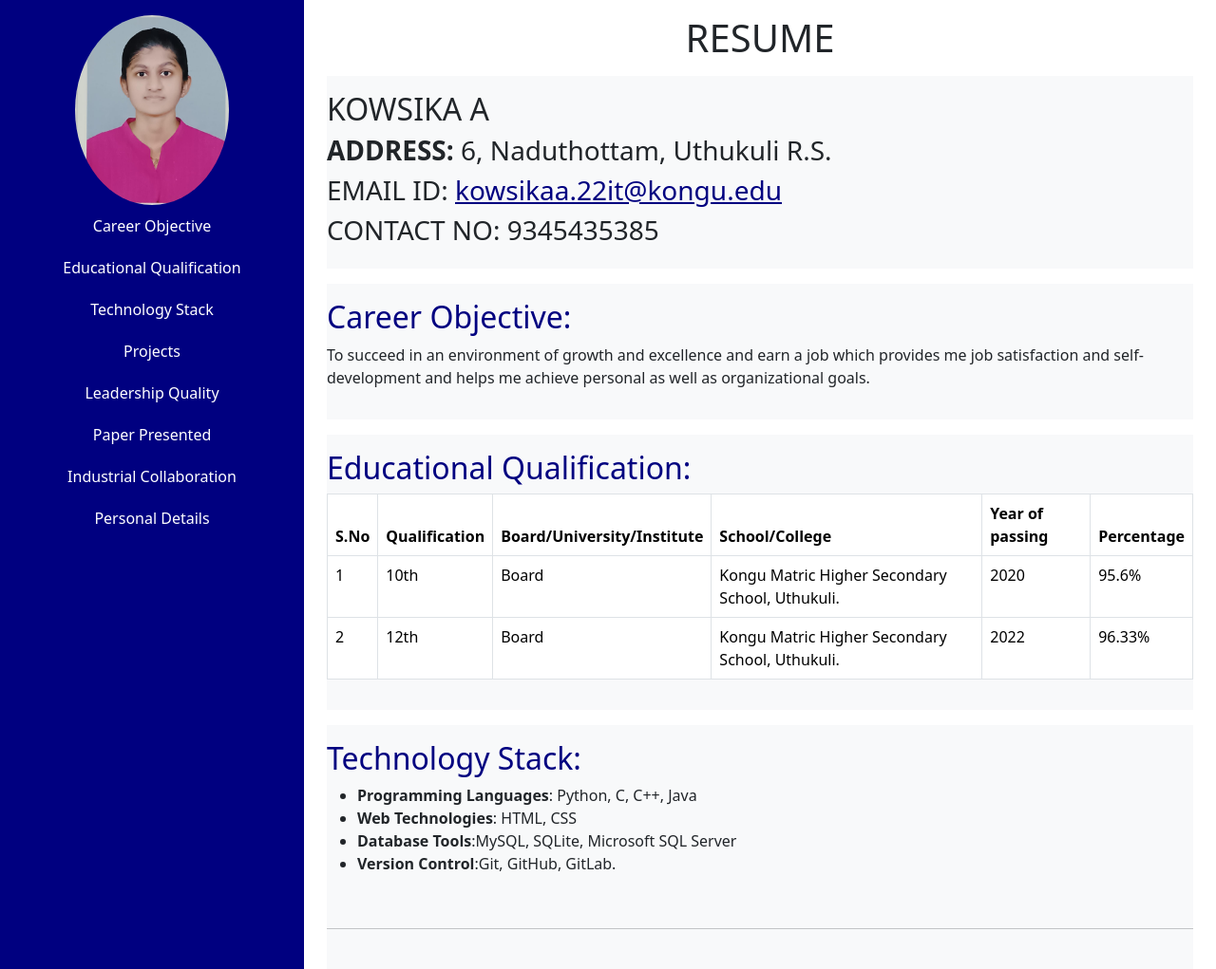
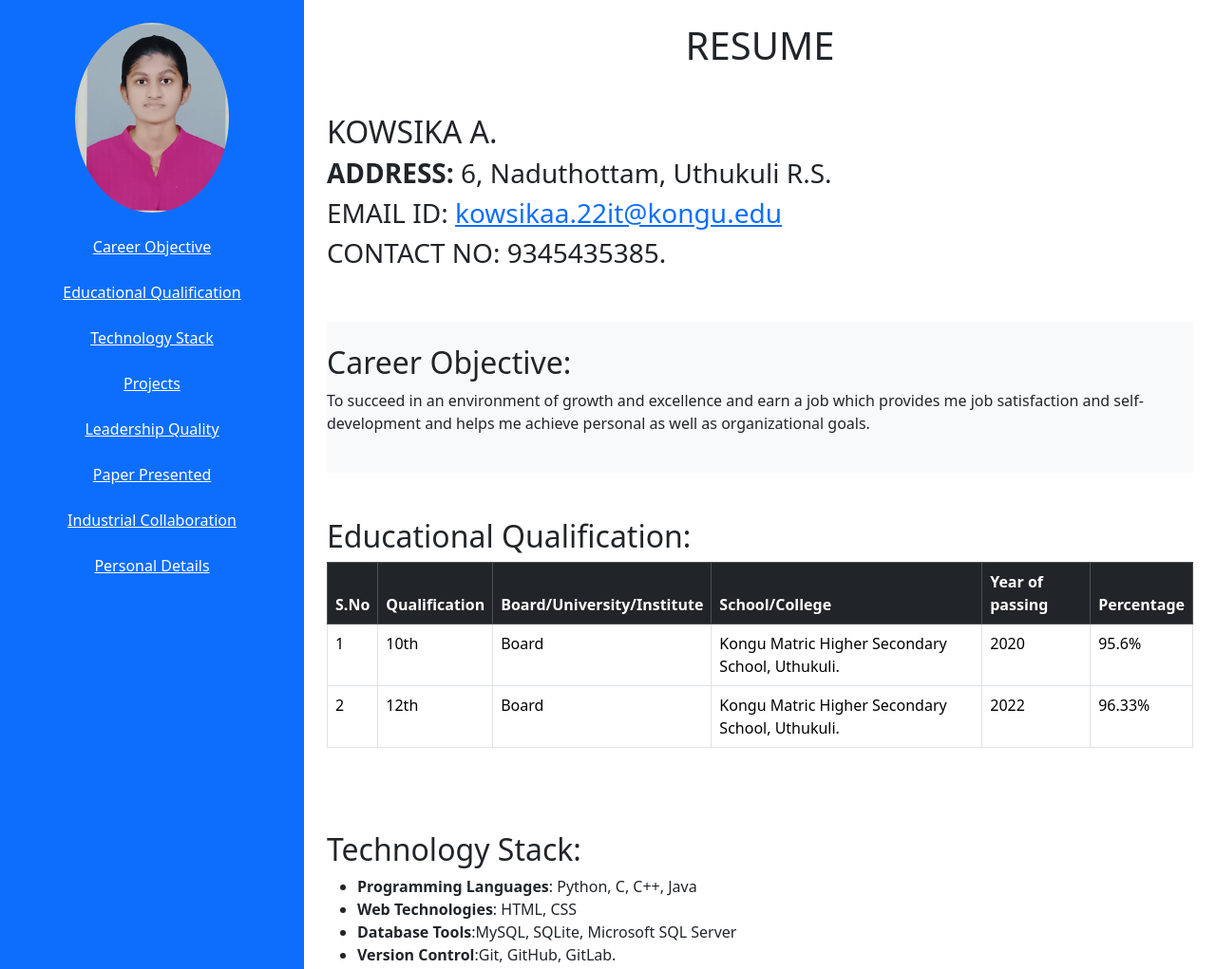
Before and after one commit to kowsika-arumugamm/PORTFOLIO-USING-BOOTSTRAP, a plain HTML site: page index.html in a window 1280 px wide. Shown: the top 1021 px of the page at 95% size. Drawn offline with nearby package versions, Linux system fonts and the light colour scheme; files whose address does not match are found by name.

Commit message:
Update index.html

```diff
--- a/index.html
+++ b/index.html
@@ -6,83 +6,31 @@
     <title>RESUME</title>
     <link href="https://cdn.jsdelivr.net/npm/bootstrap@5.3.3/dist/css/bootstrap.min.css" rel="stylesheet" integrity="sha384-QWTKZyjpPEjISv5WaRU9OFeRpok6YctnYmDr5pNlyT2bRjXh0JMhjY6hW+ALEwIH" crossorigin="anonymous">
     <script src="https://cdn.jsdelivr.net/npm/bootstrap@5.3.3/dist/js/bootstrap.bundle.min.js" integrity="sha384-YvpcrYf0tY3lHB60NNkmXc5s9fDVZLESaAA55NDzOxhy9GkcIdslK1eN7N6jIeHz" crossorigin="anonymous"></script>
-
 <style>
-        .bg-navy {
-            background-color: navy;
-            color: #fff;
+        .fixed-column {
+            height: calc(100vh - 56px); /* Adjust based on your header height */
+            overflow-y: auto;
         }
-
-        .bg-light-gray {
-            background-color: #f8f9fa;
-        }
-
-        .bg-light {
-            background-color: #f8f9fa;
-        }
-
-        .text-center {
-            text-align: center;
-        }
-
-        .text-navy {
-            color: navy;
-        }
-
-        .text-uppercase {
-            text-transform: uppercase;
-        }
-
-        .py-4 {
-            padding-top: 1rem !important;
-            padding-bottom: 1rem !important;
-        }
-
-        .my-4 {
-            margin-top: 1rem !important;
-            margin-bottom: 1rem !important;
-        }
-
-        .rounded-circle {
-            border-radius: 50%;
-        }
-
-        .list-unstyled {
-            list-style-type: none;
-            padding: 0;
-            margin: 0;
-        }
-
-        .list-unstyled li {
-            padding: 10px;
-        }
-
-        .list-unstyled li a {
-            color: #fff;
-            text-decoration: none;
-            display: block;
-        }
-
-        .list-unstyled li a:hover {
-            background-color: #555;
-        }
-
     </style>
 </head>
 <body>
     <div class="container-fluid">
         <div class="row">
-            <div class="col-md-3 bg-navy py-4">
-                <img id="profile" src="bio.jpg" height="200" class="rounded-circle mx-auto d-block" alt="profile">
+<div class="col-md-3 bg-primary py-4">
+                <img id="profile" src="C:\Users\kowsh\OneDrive\Pictures\KOWSHI PERSONAL!\exp2\New Folder\bio.jpg" height="200" class="rounded-circle mx-auto d-block" alt="profile">
                 <ul class="list-unstyled text-center">
-                    <li><a href="#car">Career Objective</a></li>
-                    <li><a href="#edu">Educational Qualification</a></li>
-                    <li><a href="#tech">Technology Stack</a></li>
-                    <li><a href="#project">Projects</a></li>
-                    <li><a href="#leader">Leadership Quality</a></li>
-                    <li><a href="#paper">Paper Presented</a></li>
-                    <li><a href="#industry">Industrial Collaboration</a></li>
-                    <li><a href="#personal">Personal Details</a></li>
+<br>
+                    <li><a href="#car" class="text-white">Career Objective</a></li>
+<br>
+                    <li><a href="#edu" class="text-white">Educational Qualification</a></li>
+<br>
+                    <li><a href="#tech" class="text-white">Technology Stack</a></li>
+<br>
+                    <li><a href="#project" class="text-white">Projects</a></li><br>
+                    <li><a href="#leader" class="text-white">Leadership Quality</a></li><br>
+                    <li><a href="#paper" class="text-white">Paper Presented</a></li><br>
+                    <li><a href="#industry" class="text-white">Industrial Collaboration</a></li><br>
+                    <li><a href="#personal" class="text-white">Personal Details</a></li><br>
                 </ul>
             </div>
             <div class="col-md-9">
@@ -92,10 +40,10 @@
                     </div>
                     <div id="header">
                         <div id="description" class="bg-light-gray py-4">
-                            <h2>KOWSIKA A</h2>
+                            <h2>KOWSIKA A.</h2>
                             <h3><b>ADDRESS:</b> 6, Naduthottam, Uthukuli R.S.</h3>
-                            <h3>EMAIL ID: <a href="mailto:kowsikaa.22it@kongu.edu" class="text-navy">kowsikaa.22it@kongu.edu</a></h3>
-                            <h3>CONTACT NO: 9345435385</h3>
+                            <h3>EMAIL ID: <a href="mailto:kowsikaa.22it@kongu.edu." class="text-navy">kowsikaa.22it@kongu.edu</a></h3>
+                            <h3>CONTACT NO: 9345435385.</h3>
                         </div>
                     </div>
                     <div id="car" class="bg-light py-4 my-4">
@@ -104,8 +52,9 @@
                     </div>
                     <div id="edu" class="bg-light-gray py-4 my-4">
                         <h2 class="text-navy">Educational Qualification:</h2>
+                        <div class="table-responsive">
                             <table class="table table-bordered">
-                            <thead class="thead-dark">
+                                <thead class="table-dark">
                                     <tr>
                                         <th>S.No</th>
                                         <th>Qualification</th>
@@ -135,23 +84,18 @@
                                 </tbody>
                             </table>
                         </div>
+                    </div>
                    <div id="tech" class="bg-light-gray py-4 my-4">
                         <h2 class="text-navy">Technology Stack:</h2>
-        <div id="content">
-            <ul><li><b>Programming Languages</b>: Python, C, C++, Java</li>
+                        <ul>
+                            <li><b>Programming Languages</b>: Python, C, C++, Java</li>
                             <li><b>Web Technologies</b>: HTML, CSS </li>
                             <li><b>Database Tools</b>:MySQL, SQLite, Microsoft SQL Server</li>
-    <li><b>Version Control</b>:Git, GitHub,
-        GitLab.</li></ul>
+                            <li><b>Version Control</b>:Git, GitHub, GitLab.</li>
+                        </ul>
                    </div>
-
-<br>
-<hr>
-<br>
-
                     <div id="project" class="bg-light-gray py-4 my-4">
                         <h2 class="text-navy">Projects Presented:</h2>
-        <div id="content">
                         <ul>
                             <li>E-commerce Platform Enhancement Project.</li>
                             <li>Predictive Analytics for Customer Churn Project.</li>
@@ -160,13 +104,8 @@
                             <li>Sustainable Development with AI-Powered Bots</li>
                         </ul>
                     </div>
-<br>
-<hr>
-<br>
-
                     <div id="leader" class="bg-light-gray py-4 my-4">
                         <h2 class="text-navy">Leadership Quality:</h2>
-        <div id="content">
                         <ul>
                             <li>Served as an Executive member in Woman Development Cell for the year 2023-2024.</li>
                             <li>Assumed the role of Inplant Training Coordinator for the year 2023-2024.</li>
@@ -174,16 +113,9 @@
                             <li>Led coordination efforts as a Coordinator in VIVERE-2k24 for the year 2024.</li>
                         </ul>
                     </div>
-
-<br>
-<hr>
-<br>
-
                     <div id="paper" class="bg-light-gray py-4 my-4">
                         <h2 class="text-navy">Papers Presented:</h2>
-    </div>
-    <div id="paper">
-    <ul id="content">
+                        <ul>
                             <li>Delivered a paper on Electronic-Business at Kongu Engineering College.</li>
                  <li>Shared insights on Neuro-technology and Brain-Computer Interfaces at Kongu Engineering College.</li>
         <li>Showcased a paper on Nano-technology at Hindustan Institute of Technology.</li>
@@ -209,7 +141,6 @@
 
 <br>
 <hr>
-<br>
 <div id="personal" class="bg-light-gray py-4 my-4">
     <h2 class="text-navy">Personal Details:</h2>
     <div id="content" >
```
Lines whose indentation alone changed are shown as unchanged.
